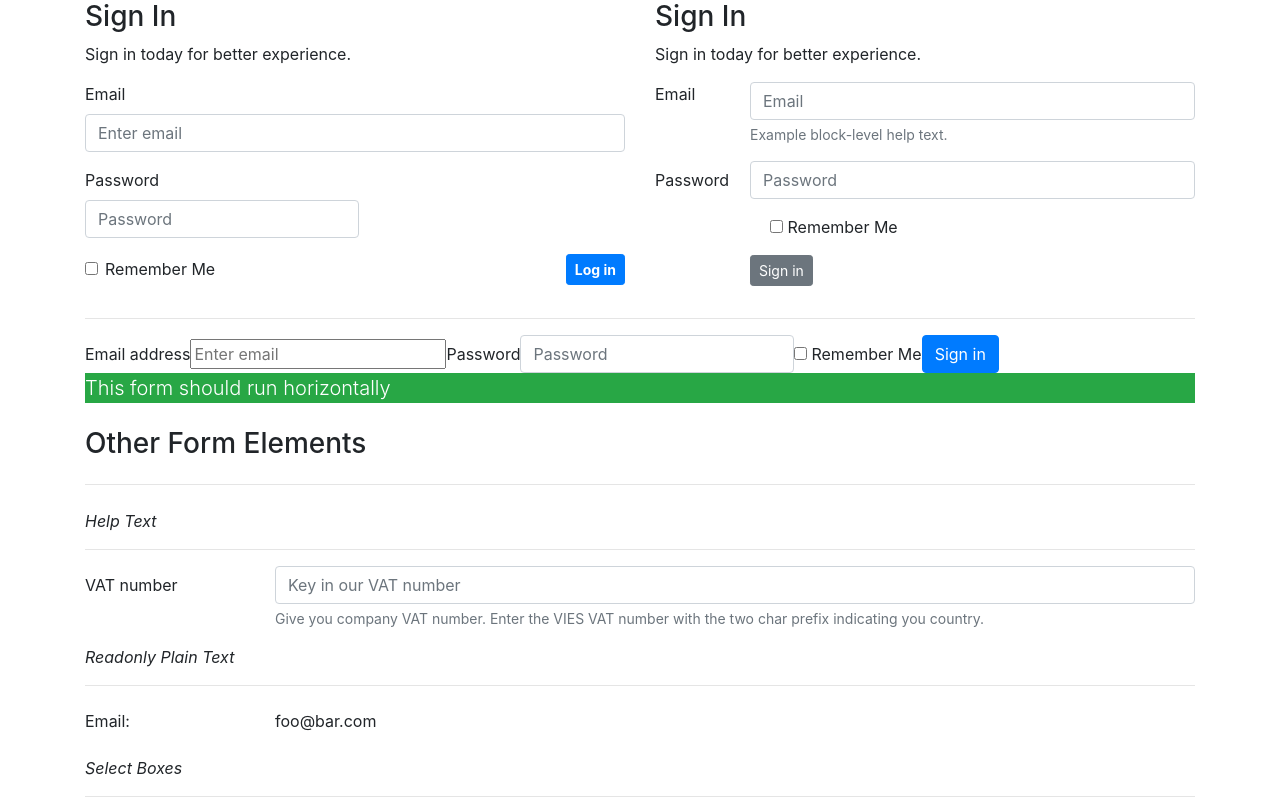
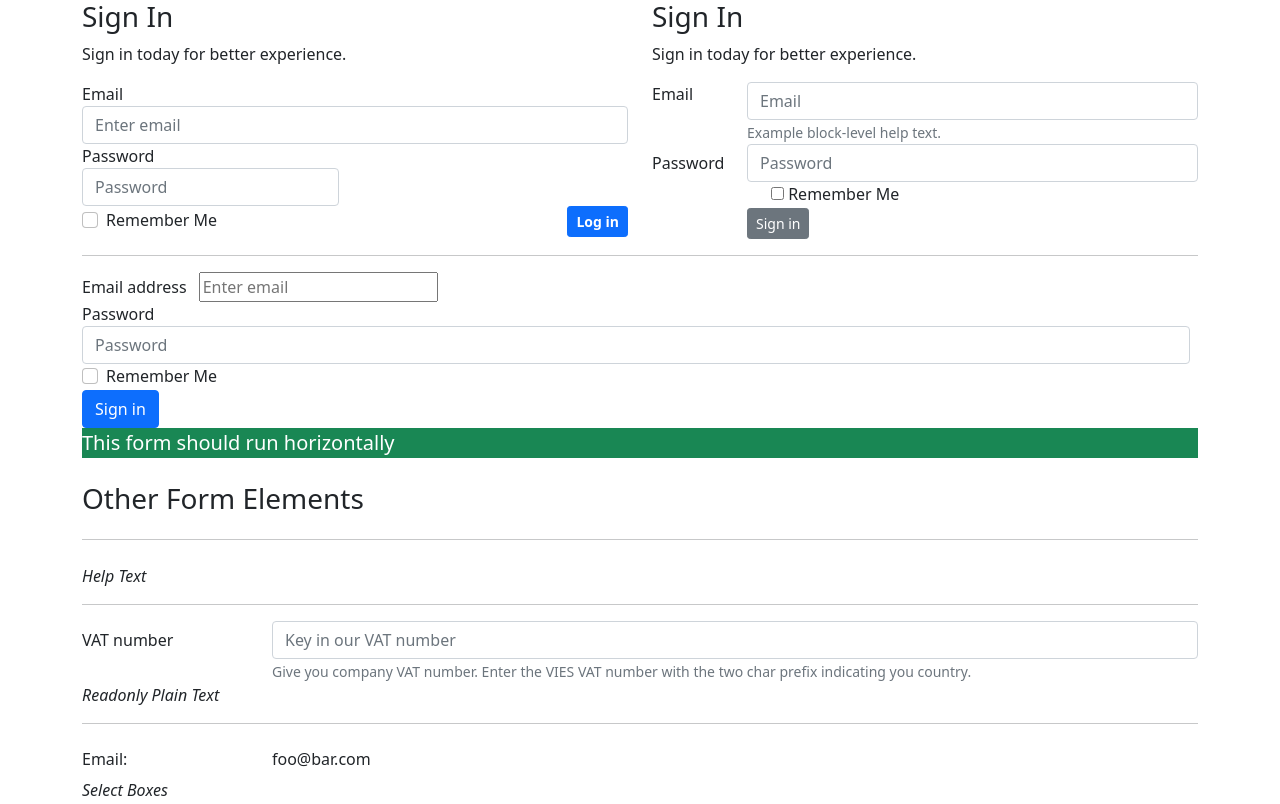
Before and after one commit to symokevo/bootstrap-forms, a plain HTML site: page index.html in a window 1280 px wide. Shown: the top 804 px of the page. Drawn offline with nearby package versions, Linux system fonts and the light colour scheme.

Commit message:
update bootstrap to latest version

```diff
--- a/index.html
+++ b/index.html
@@ -7,7 +7,7 @@
     <meta name="viewport" content="width=device-width, initial-scale=1.0 shrink-to-fit=no">
 
     <!-- Bootstrap link -->
-    <link rel="stylesheet" href="file:///home/simon/Desktop/web%20development/bootstrap-5.0.0-beta2-dist/css/bootstrap.min.css">
+    <link href="https://cdn.jsdelivr.net/npm/bootstrap@5.0.2/dist/css/bootstrap.min.css" rel="stylesheet" integrity="sha384-EVSTQN3/azprG1Anm3QDgpJLIm9Nao0Yz1ztcQTwFspd3yD65VohhpuuCOmLASjC" crossorigin="anonymous">
 
     <!-- External css link -->
     <link rel="stylesheet" href="css/main.css">
```
